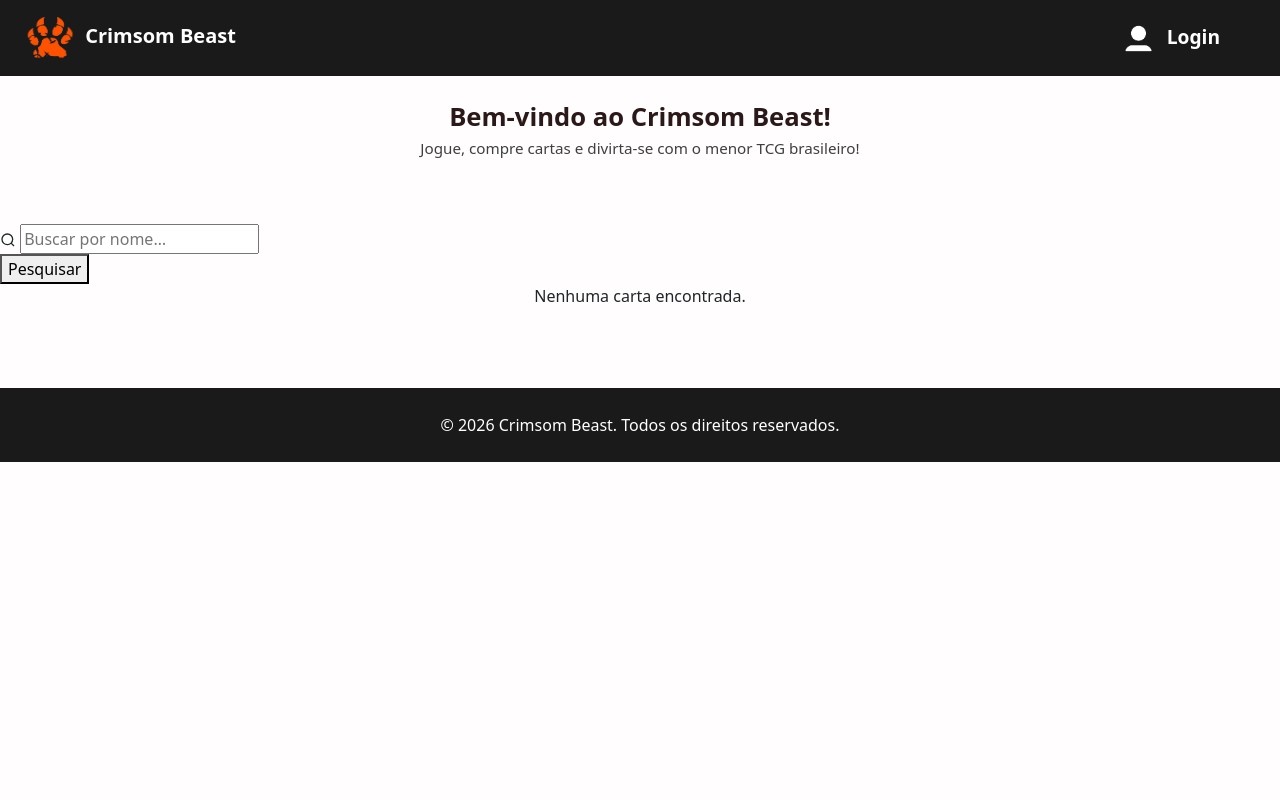
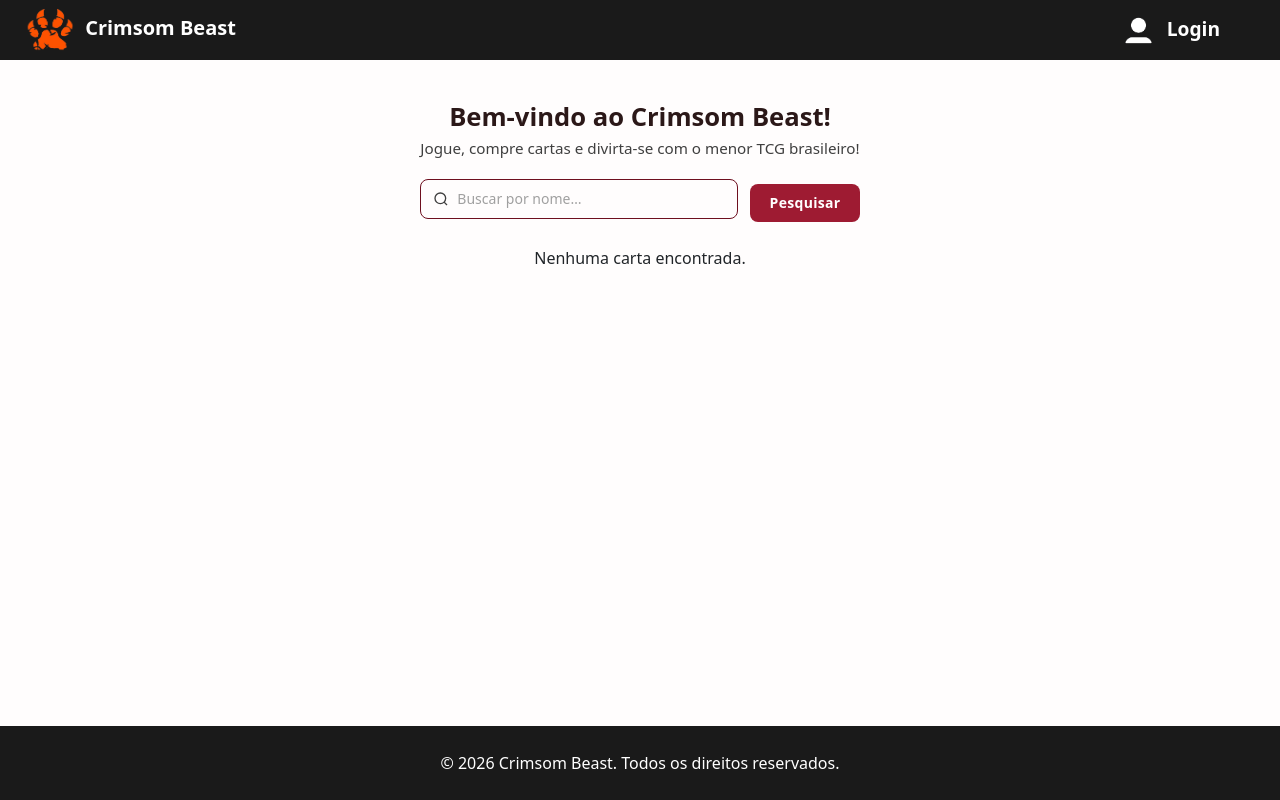
Before and after one commit to DanielKuhnDeAraujo/Crimsom-Site, a PHP site: page / in a window 1280 px wide. Run offline with PHP 8.4, Linux system fonts and the light colour scheme; data that the repository does not hold is empty.

Commit message:
Search bar terminada.

```diff
--- a/css/style.css
+++ b/css/style.css
@@ -51,19 +51,30 @@ nav {
     left: 0;
     width: 100%;
     z-index: 1000;
+    height: 60px;
+}
+
+html, body {
+  margin: 0;
+  padding: 0;
+  height: 100%; /* Garante que a página ocupe a tela toda */
 }
 
 body {
     font-family: -apple-system, BlinkMacSystemFont, 'Segoe UI', Roboto, sans-serif;
     background-color: var(--bg-white);
     padding-top: 70px;
+    display: flex;
+    flex-direction: column;
+    min-height: 100%;
 }
 
 /*Tipo article so que sem ser, apenas o conteudo principal da pagina(sem footer nav e afins)*/
 .page-wrap {
     max-width: 1100px;
     margin: 0 auto;
-    padding: 2rem 1.5rem 4rem;
+    padding: 2rem 1.5rem;
+    flex: 1;
 }
 
 /*O titulo da pagina, geralmente vai tá dps da navbar*/
@@ -185,6 +196,7 @@ footer p {
     background: #8f8f8f;
     color: #000000;
 }
+
 .rarity-excepcional {
     background: var(--color-crimson);
 }
@@ -448,3 +460,67 @@ footer p {
 .form-footer-link a:hover {
     text-decoration: underline;
 }
+
+/*Search Bar*/
+.searchbar {
+    display: flex;
+    align-items: center;
+    gap: .75rem;
+    flex-wrap: wrap;
+    margin-bottom: 1.5rem;
+    margin-top: 1rem;
+}
+
+.search-wrap {
+    display: flex;
+    align-items: center;
+    background: var(--white);
+    border: 1px solid var(--color-crimson-dark);
+    border-radius: 8px;
+    padding: 0 .75rem;
+    gap: .5rem;
+    flex: 1;
+    min-width: 220px;
+    max-width: 380px;
+    transition: border-color .15s, box-shadow .25s;
+}
+
+.btn-search {
+    display: inline-flex;
+    padding: .55rem 1.2rem;
+    background: var(--color-crimson);
+    color: #fff;
+    border: none;
+    border-radius: 8px;
+    font-size: 14px;
+    font-weight: 700;
+    cursor: pointer;
+    letter-spacing: 0.3px;
+    transition: background 0.3s;
+    margin-top: 0.5rem;
+}
+
+
+.search-wrap:focus-within {
+    border-color: var(--color-crimson);
+    box-shadow: 0 0 0 2px rgba(128, 0, 0, 0.397);
+}
+
+.search-wrap svg {
+    color: var(--text-muted);
+    flex-shrink: 0;
+}
+
+.search-wrap input {
+    border: none;
+    outline: none;
+    background: transparent;
+    font-size: .875rem;
+    color: var(--color-crimson);
+    width: 100%;
+    padding: .55rem 0;
+}
+
+.search-wrap input::placeholder {
+    color: var(--text-muted-light);
+}
--- a/index.php
+++ b/index.php
@@ -1,6 +1,7 @@
 <!DOCTYPE html>
 <html lang="en">
- <?php include("conexao.php")?>
+<?php include("conexao.php") ?>
+
 <head>
     <meta charset="UTF-8">
     <meta name="viewport" content="width=device-width, initial-scale=1.0">
@@ -49,20 +50,18 @@
                 <p>Jogue, compre cartas e divirta-se com o menor TCG brasileiro!</p>
             </div>
         </div>
-    </div>
-
 
         <form action="#" method="post">
-        <div class="toolbar">
+            <div class="searchbar">
                 <div class="search-wrap">
                     <svg width="16" height="16" fill="none" stroke="currentColor" stroke-width="2" viewBox="0 0 24 24">
-                    <circle cx="11" cy="11" r="8"/>
-                    <path d="m21 21-4.35-4.35"/>
+                        <circle cx="11" cy="11" r="8" />
+                        <path d="m21 21-4.35-4.35" />
                     </svg>
                     <input type="search" name="filtro" maxlength="50" placeholder="Buscar por nome…"
                         value="<?php echo isset($_POST['filtro']) ? htmlspecialchars($_POST['filtro']) : ''; ?>">
                 </div>
-            <button type="submit" class="btn-teal">Pesquisar</button>
+                <button type="submit" class="btn-search">Pesquisar</button>
             </div>
         </form>
 
@@ -87,7 +86,8 @@
                 <div class="card-wrap">
                     <div class="card-header-bar">
                         <span class="card-name"><?= htmlspecialchars($row['NOME']) ?></span>
-                        <span class="badge-rarity rarity-<?= htmlspecialchars($row['RARIDADE']) ?>"><?= htmlspecialchars($row['RARIDADE']) ?></span>
+                        <span
+                            class="badge-rarity rarity-<?= htmlspecialchars($row['RARIDADE']) ?>"><?= htmlspecialchars($row['RARIDADE']) ?></span>
                     </div>
                     <div class="card-art">
                         <a href="#" class="card-art-link">
@@ -112,8 +112,9 @@
             ?>
 
         </div>
-    <footer>
-        <div class="container">
+    </div>
+    <footer class="">
+        <div class="container ">
             <p>&copy; 2026 Crimsom Beast. Todos os direitos reservados.</p>
         </div>
     </footer>
```
Lines whose indentation alone changed are shown as unchanged.
